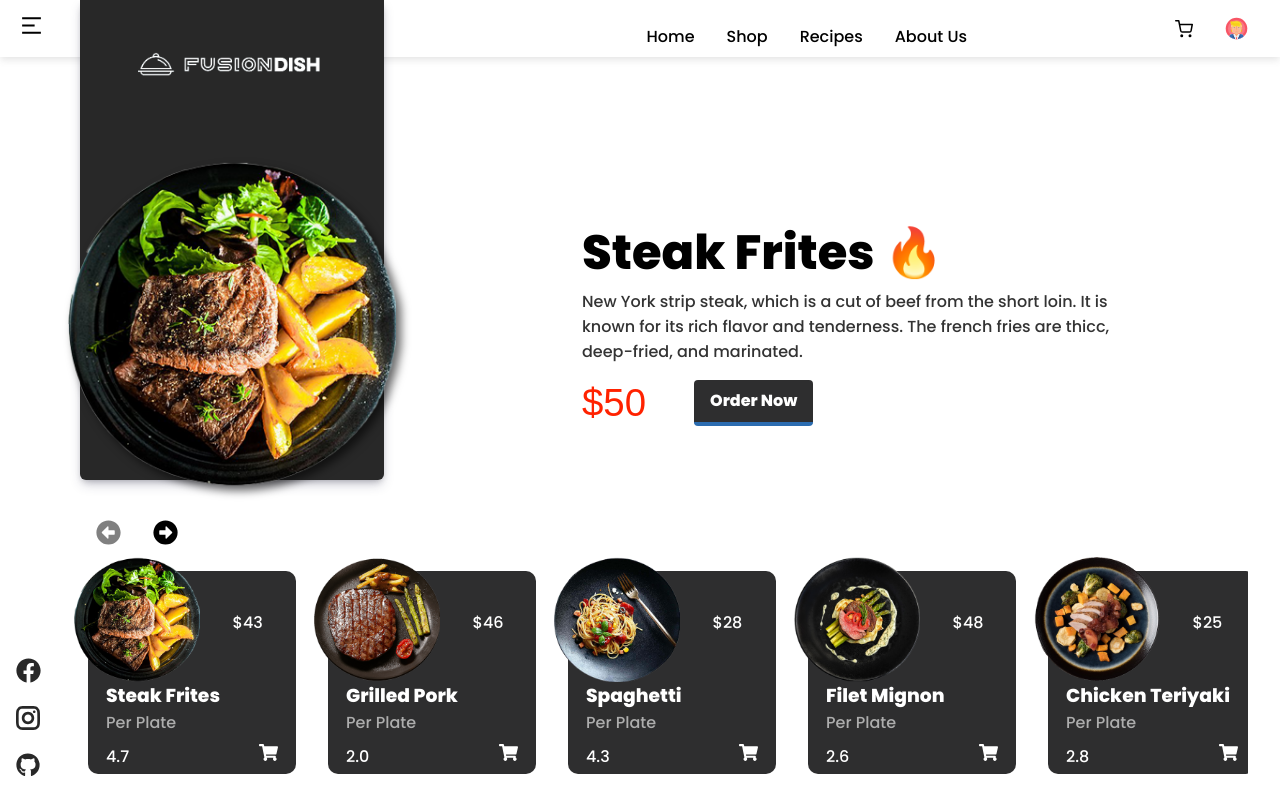
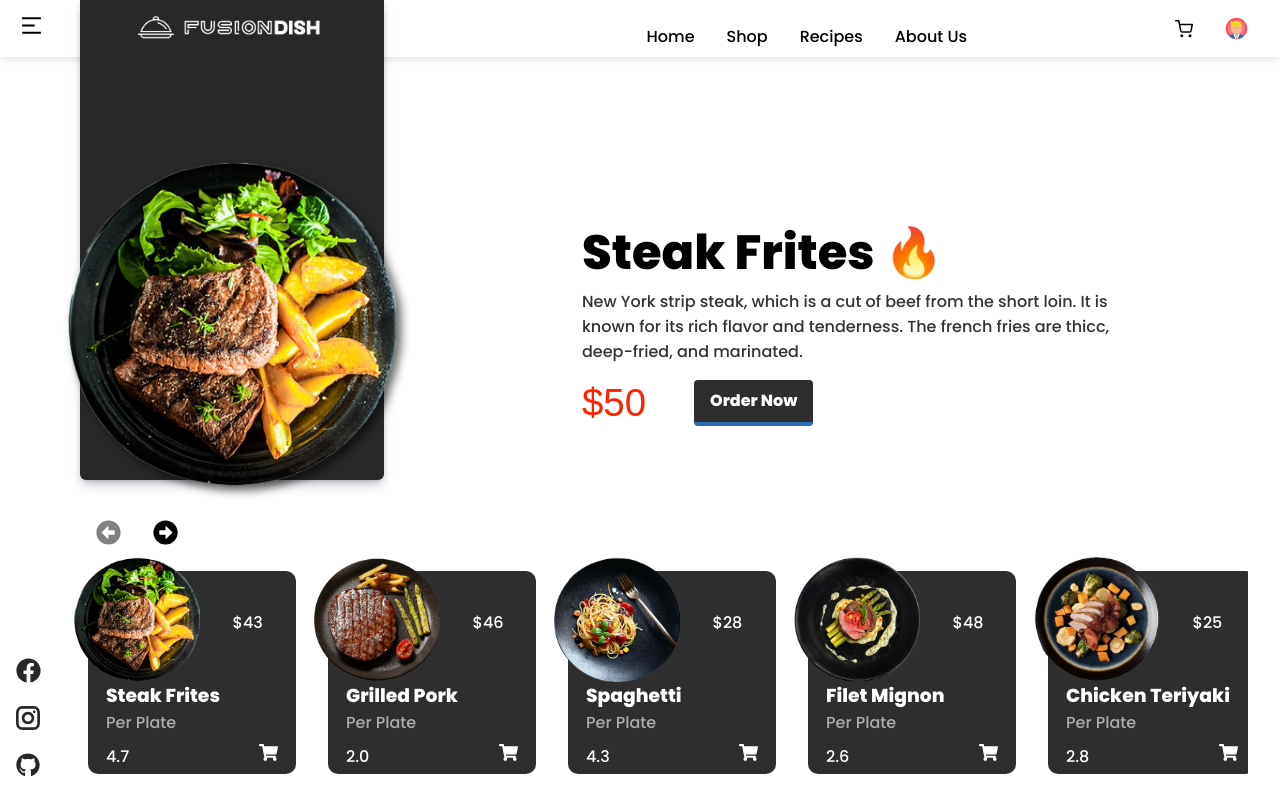
Before and after one commit to Steeve26/fusiondish, a React (Vite) app: page / in a window 1280 px wide. Built offline with nearby package versions, Linux system fonts and the light colour scheme; a web font is replaced by a local one.

Commit message:
UI fixes

```diff
--- a/src/components/navbar.jsx
+++ b/src/components/navbar.jsx
@@ -137,7 +137,7 @@ const HomeLink = styled.a`
     top: -6px;
   } */
   @media (min-height: 730px ) {
-    margin-top: 2.5em;
+    margin-top: 3px;
     > img {
       width: 70%;
     }
@@ -148,7 +148,7 @@ const HomeLink = styled.a`
       width: 80%;
     }
   }
-  @media (min-height: 900px ) {
+  @media (min-height: 900px) and (min-width: 830px) {
     margin-block: auto;
   }
 `
```
